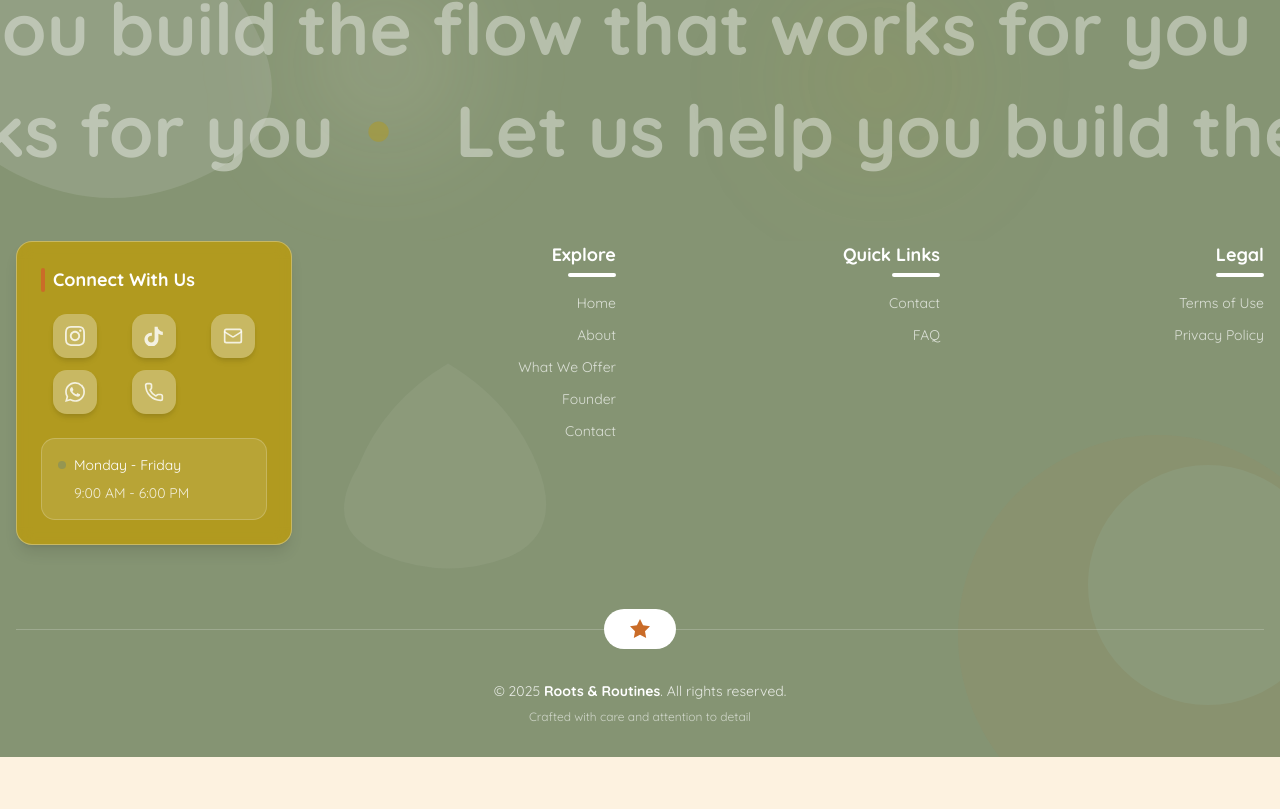
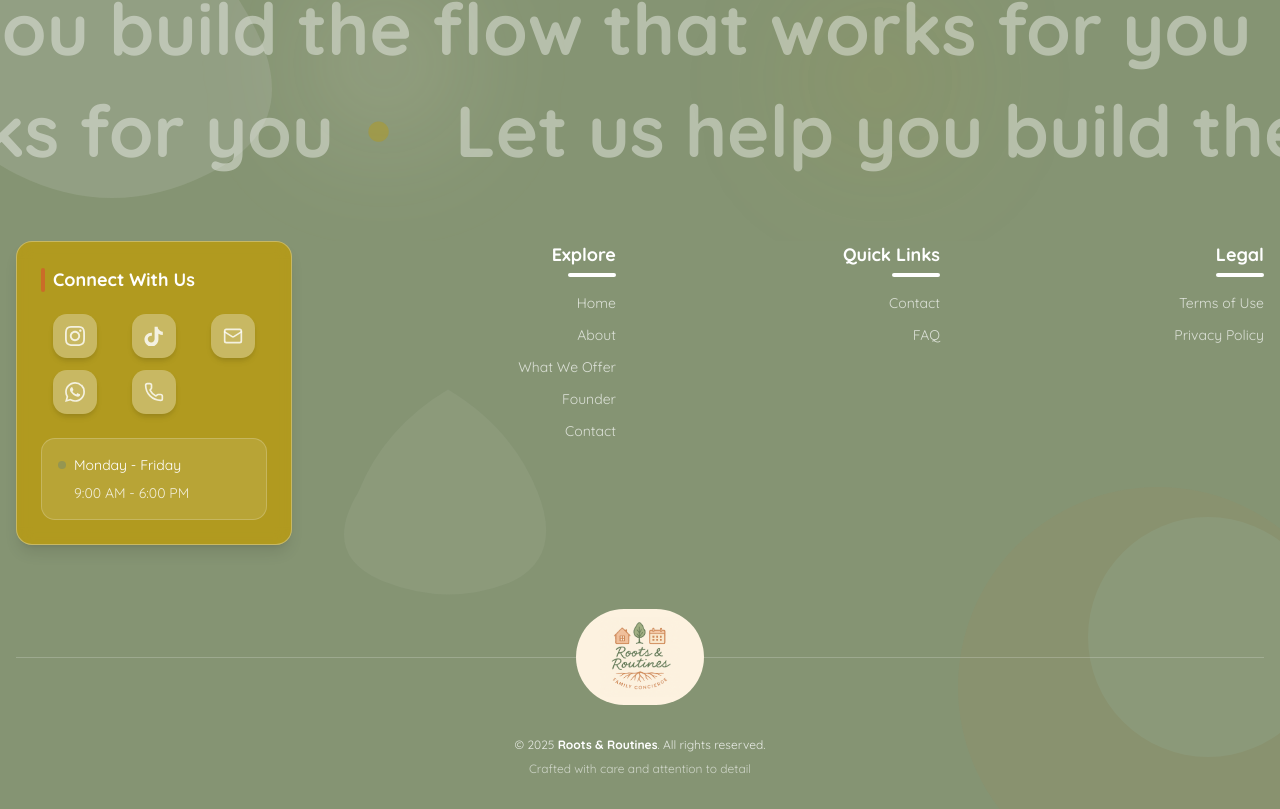
Before and after one commit to kingmadeit/roots-and-routines, a Next.js app: page / in a window 1280 px wide. Shown: the part 5105-5914 px from the top of the page. Before the commit the page ends 5862 px from the top, so only its background shows below. Built offline with nearby package versions, Linux system fonts and the light colour scheme.

Commit message:
update footer with site logo

```diff
--- a/src/components/Footer.tsx
+++ b/src/components/Footer.tsx
@@ -3,6 +3,7 @@ import Link from "next/link"
 import { siteData } from "@/data"
 import { Mail, Phone } from "lucide-react"
 import LeadSection from "./sections/LeadSection"
+import Image from 'next/image'
 
 interface IconProps {
   className?: string
@@ -200,16 +201,14 @@ export default function Footer() {
             <div className="w-full border-t border-white/20" />
           </div>
           <div className="relative flex justify-center">
-            <div className="bg-white px-6 py-2 rounded-full">
-              <svg className="w-6 h-6 text-accent" viewBox="0 0 24 24" fill="currentColor">
-                <path d="M12 2L15.09 8.26L22 9.27L17 14.14L18.18 21.02L12 17.77L5.82 21.02L7 14.14L2 9.27L8.91 8.26L12 2Z" />
-              </svg>
+            <div className="bg-primary overflow-hidden px-6 py-2 rounded-full">
+              <Image src="/logo.png" width={80} height={50} alt="site logo" />
             </div>
           </div>
         </div>
 
         <div className="text-center">
-          <p className="text-sm text-white/80">
+          <p className="text-xs text-white/80">
             © {new Date().getFullYear()} <span className="text-white font-semibold">{company.name}</span>. All rights
             reserved.
           </p>
```
